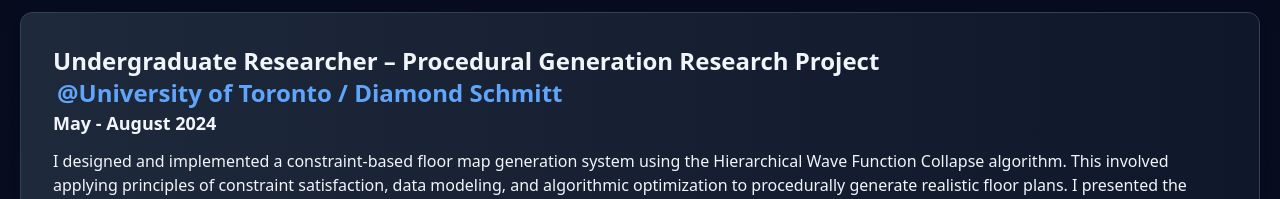
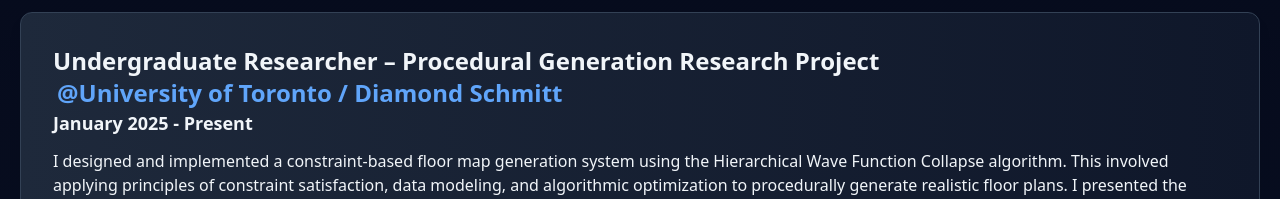
Before and after one commit to qin2500/portfolio_v2, a Next.js app: page / in a window 1280 px wide. Shown: the part 911-1110 px from the top of the page. Built offline with nearby package versions, Linux system fonts and the light colour scheme.

Commit message:
Fixed ui bugs

```diff
--- a/app/components/AnimatedSection.tsx
+++ /dev/null
@@ -1,21 +0,0 @@
-import { motion } from "framer-motion";
-
-interface AnimatedSectionProps {
-  children: React.ReactNode;
-  delay?: number;
-}
-
-const AnimatedSection = ({ children, delay = 0 }: AnimatedSectionProps) => {
-  return (
-    <motion.div
-      initial={{ opacity: 0, y: 20 }}
-      animate={{ opacity: 1, y: 0 }}
-      transition={{ duration: 0.6, delay }}
-      viewport={{ once: true }}
-    >
-      {children}
-    </motion.div>
-  );
-};
-
-export default AnimatedSection;
--- a/app/components/experience.tsx
+++ b/app/components/experience.tsx
@@ -13,7 +13,7 @@
                                 <p className="ml-1 text-blue-400">@University of Toronto / Diamond Schmitt</p>
 
                         </div>
-                        <p className="flex text-lg font-bold">May - August 2024</p>
+                        <p className="flex text-lg font-bold">January 2025 - Present</p>
                          <div className="mt-3">
                             <p>
                             I designed and implemented a constraint-based floor map generation system
--- a/app/data/experiences.ts
+++ /dev/null
@@ -1,30 +0,0 @@
-export interface Experience {
-  title: string;
-  company: string;
-  companyLink?: string;
-  period: string;
-  description: string;
-}
-
-export const experiences: Experience[] = [
-  {
-    title: "Intern, Software Engineer, HCI & AI",
-    company: "Autodesk Research",
-    companyLink: "https://www.research.autodesk.com/research-areas/science/#human",
-    period: "May - August 2024",
-    description: "Developed a web-based prototype using Next.js, LangChain, and React Flow to help authors visualize and analyze their stories. By leveraging large language models, I automated the extraction of narrative elements, enabling the creation of digital storyboards. Collaborated closely with my research manager to refine project direction, focusing on providing innovative perspectives for authors. Designed a flexible software architecture that facilitated rapid prototyping and adaptation to evolving project needs."
-  },
-  {
-    title: "Intern, Software Engineer, HCI & AI",
-    company: "Autodesk Research",
-    companyLink: "https://www.research.autodesk.com/research-areas/science/#human",
-    period: "May - August 2024",
-    description: "Developed a web-based prototype using Next.js, LangChain, and React Flow to help authors visualize and analyze their stories. By leveraging large language models, I automated the extraction of narrative elements, enabling the creation of digital storyboards. Collaborated closely with my research manager to refine project direction, focusing on providing innovative perspectives for authors. Designed a flexible software architecture that facilitated rapid prototyping and adaptation to evolving project needs."
-  },
-  {
-    title: "Full Stack Engineer Co-op",
-    company: "Manulife",
-    period: "January - April 2023",
-    description: "Built a fullstack internal dashboard application from scratch using Spring Boot and React.js, greatly improving the collaboration between different departments. Provided application support on existing projects by configuring servers using Putty, ensuring that the application is running smoothly when needed. Assisted with development of automation scripts using PowerShell and C, dramatically improving the efficiency of my team."
-  }
-];
```
